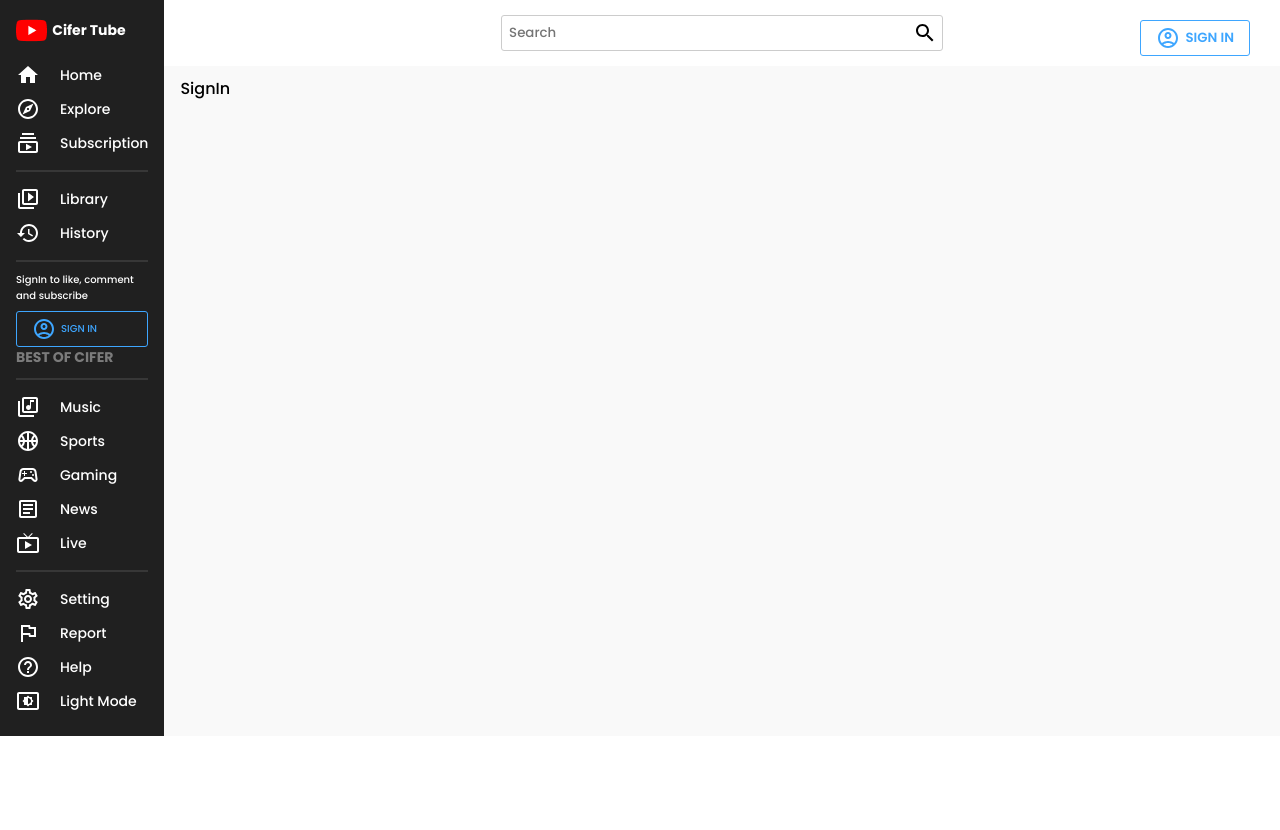
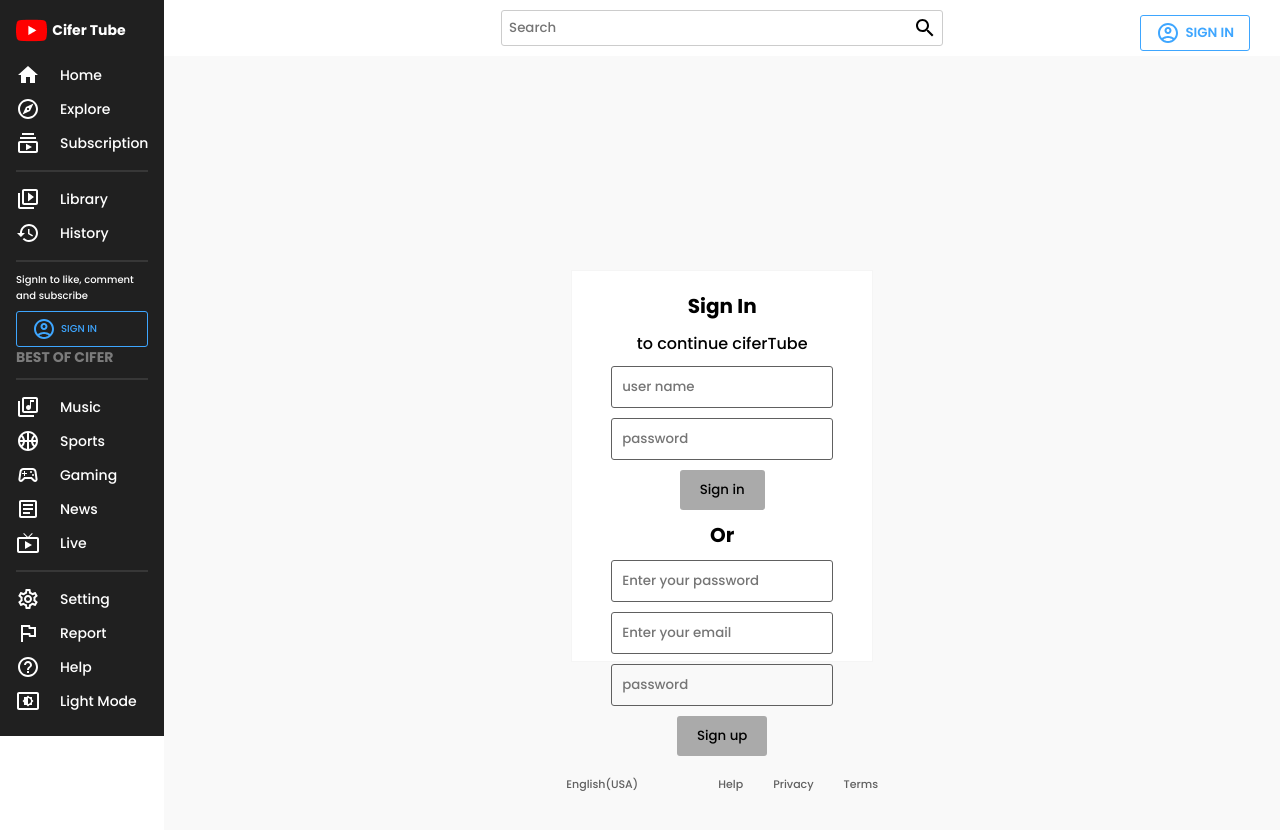
Before and after one commit to Sumon092/cyfer-tube-client, a React (Create React App) app: page /signIn in a window 1280 px wide. Shown: the top 830 px of the page. Before the commit the page ends 800 px from the top, so only its background shows below. Built offline with nearby package versions, Linux system fonts and the light colour scheme; a web font is replaced by a local one.

Commit message:
signin page added and design completed

```diff
--- a/src/components/NavBar.jsx
+++ b/src/components/NavBar.jsx
@@ -8,7 +8,7 @@ import { Link } from 'react-router-dom';
 const Container = styled.div`
 position:sticky;
 top:0;
-height:66px;
+height:56px;
 padding:0 20px;
 background-color:#FFFF
 `
--- a/src/pages/SignIn.js
+++ b/src/pages/SignIn.js
@@ -1,12 +1,84 @@
 import React from 'react';
+import { Link } from 'react-router-dom';
 import styled from 'styled-components';
 
 const Container = styled.div`
+display:flex;
+flex-direction:column;
+align-items:center;
+justify-content:center;
+height:calc(100vh);
+`
+const Wrapper = styled.div`
+display:flex;
+width:200px;
+height:350px;
+align-items:center;
+flex-direction:column;
+background-color:white;
+border:1px solid #f5f5f5;
+padding:20px 50px;
+gap:10px;
+`
+const Title = styled.h1`
+font-size:20px;
+`
+const Subtitle = styled.h2`
+font-size:16px;
+font-weight:300;
+`
+const Input = styled.input`
+border:1px solid #606060;
+border-radius:3px;
+padding:10px;
+background-color:transparent;
+width:100%;
+`
+const Button = styled.button`
+border-radius:3px;
+border:none;
+padding:10px 20px;
+font-weight:500;
+cursor:pointer;
+background-color:#aaaaaa;
+`
+const More = styled.div`
+display:flex;
+margin-top:10px;
+font-size:11px;
+color:#606060;
+`
+const Links = styled.div`
+margin-left:50px;
+`
+const NavLink = styled.a`
+margin-left:30px;
 `
 
 const SignIn = () => {
     return (
-        <Container>SignIn</Container>
+        <Container>
+            <Wrapper>
+                <Title>Sign In</Title>
+                <Subtitle>to continue ciferTube</Subtitle>
+                <Input type='text' placeholder="user name" />
+                <Input type='password' placeholder="password" />
+                <Button>Sign in</Button>
+                <Title>Or</Title>
+                <Input type='text' placeholder="Enter your password" />
+                <Input type='email' placeholder="Enter your email" />
+                <Input type='password' placeholder="password" />
+                <Button>Sign up</Button>
+                <More>
+                    English(USA)
+                    <Links>
+                        <NavLink>Help</NavLink>
+                        <NavLink>Privacy</NavLink>
+                        <NavLink>Terms</NavLink>
+                    </Links>
+                </More>
+            </Wrapper>
+        </Container>
     );
 };
 
```
